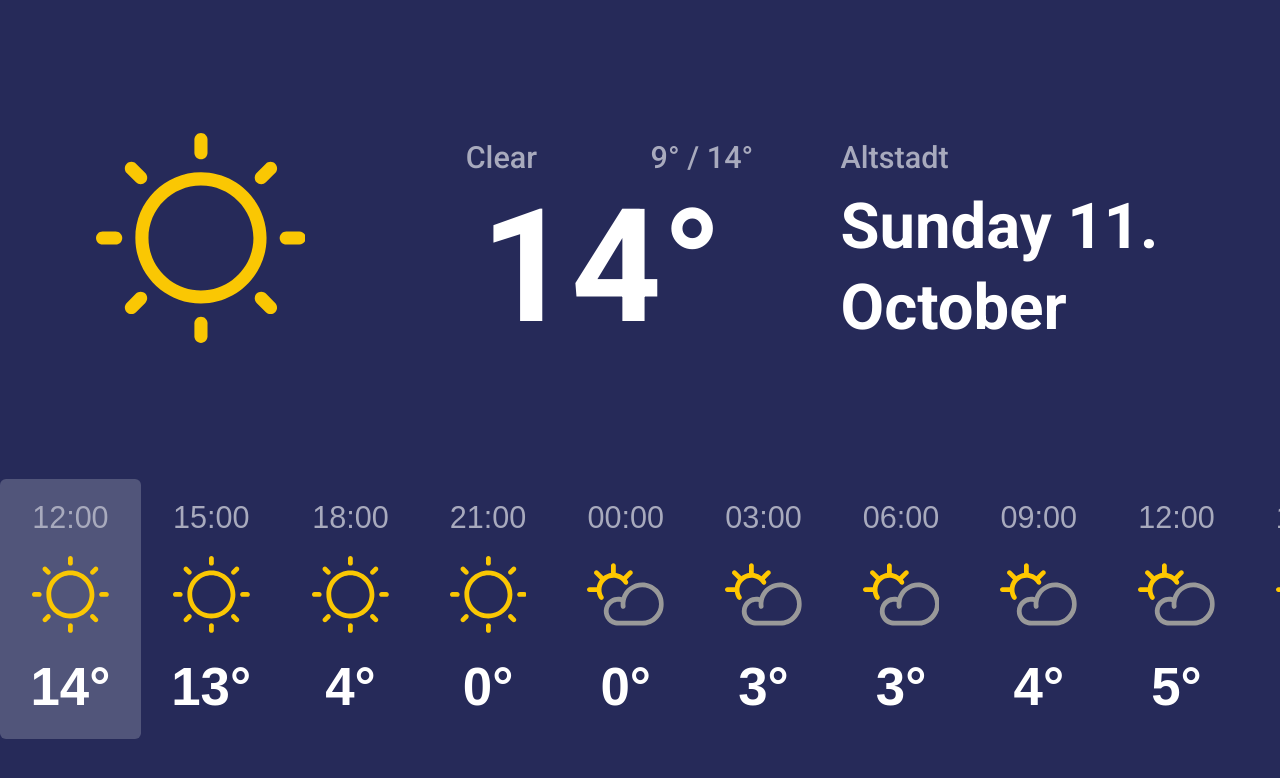
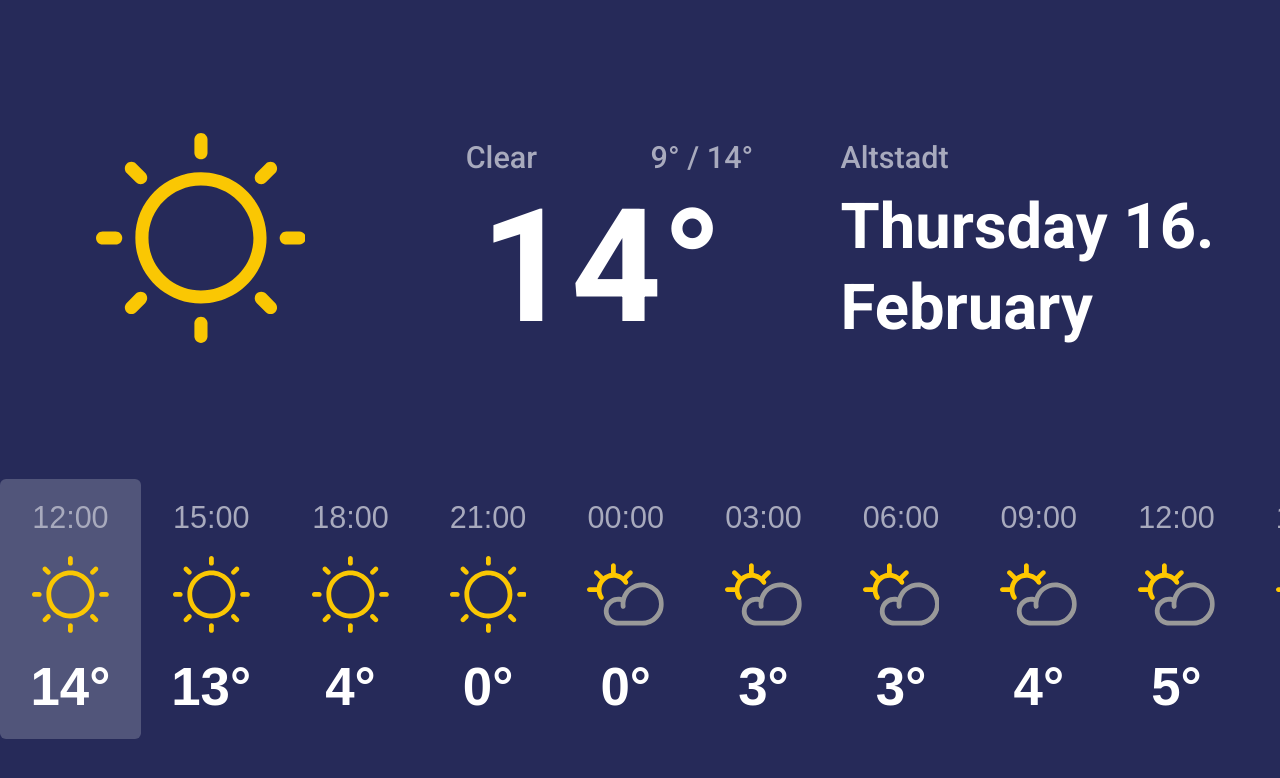
Before and after one commit to fernandosouza-playground/weather, a React (Create React App) app: page / in a window 1280 px wide. Shown: the top 778 px of the page. Built offline with nearby package versions, Linux system fonts and the light colour scheme.

Commit message:
It fixes the timestamp property name passed to the Weather Details component

```diff
--- a/src/App.tsx
+++ b/src/App.tsx
@@ -42,7 +42,7 @@ function App() {
       <WeatherDetails
         forecastData={{
           city: data.city.name,
-          dateTime: selectedWeather.timeStamp,
+          dateTime: selectedWeather.timestamp,
           weatherType: selectedWeather.weather.main,
           temperature: {
             min: selectedWeather.min,
```
